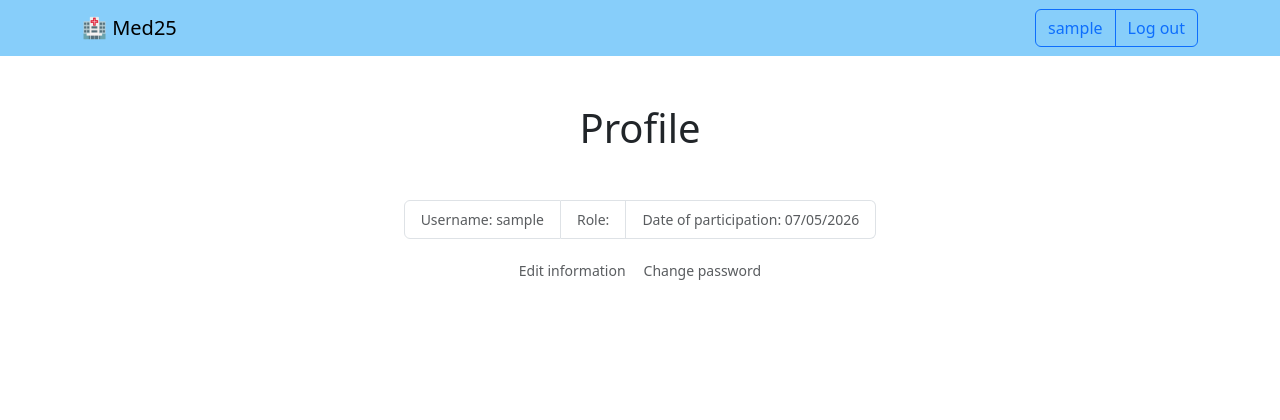
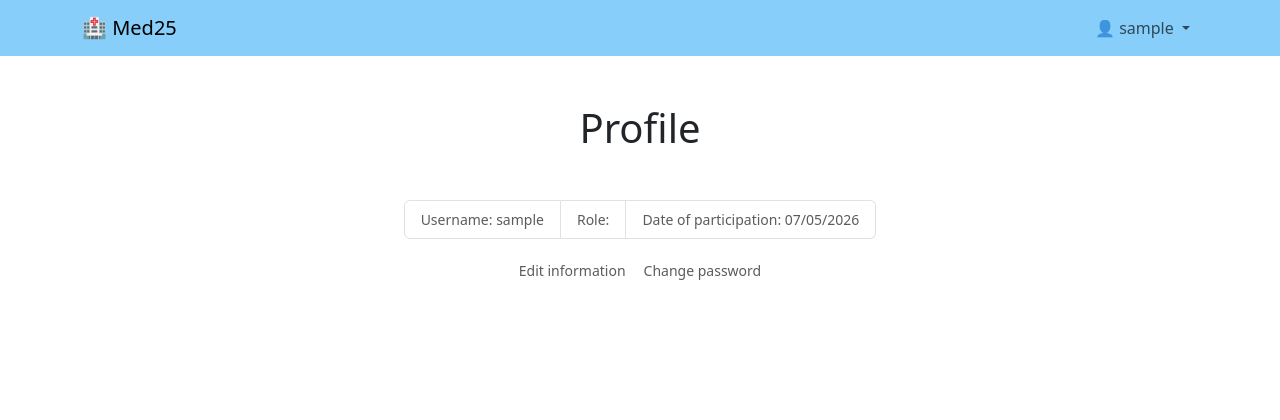
Before and after one commit to DucZuyVuTM/Med25, a Django app: page /accounts/profile/ in a window 1280 px wide. Shown: the top 420 px of the page. Run offline with Django 5.2, Linux system fonts and the light colour scheme; the visitor is signed in with stand-in values (Sample User, id 1); some libraries are stand-ins or nearby versions.

Commit message:
Create homepage and hamburger menu

```diff
--- a/accounts/views.py
+++ b/accounts/views.py
@@ -1,4 +1,3 @@
-from django.contrib.auth.forms import UserCreationForm
 from django.contrib.auth.mixins import LoginRequiredMixin
 from django.urls import reverse_lazy
 from django.views.generic import CreateView, TemplateView, UpdateView
@@ -6,6 +5,10 @@ from .forms import CustomUserCreationForm
 from .models import CustomUser
 
 # Create your views here.
+class HomeView(TemplateView):
+    template_name = 'pages/home.html'
+
+
 class RegistrationView(CreateView):
     form_class = CustomUserCreationForm
     template_name = 'registration/registration_form.html'
--- a/med25/urls.py
+++ b/med25/urls.py
@@ -16,8 +16,7 @@ Including another URLconf
 """
 from django.contrib import admin
 from django.urls import path, include
-from django.views.generic import RedirectView
-from accounts.views import RegistrationView
+from accounts.views import RegistrationView, HomeView
 
 urlpatterns = [
     path('admin/', admin.site.urls),
@@ -26,8 +25,8 @@ urlpatterns = [
     path('auth/', include('django.contrib.auth.urls')),
     path('auth/registration/', RegistrationView.as_view(), name='registration'),
 
-    # Home → redirect to profile
-    path('', RedirectView.as_view(pattern_name='accounts:profile'), name='home'),
+    # Homepage
+    path('', HomeView.as_view(), name='home'),
 
     # Apps
     path('accounts/', include('accounts.urls')),
--- a/templates/includes/header.html
+++ b/templates/includes/header.html
@@ -1,70 +1,83 @@
 {% load static %}
-<header class="sticky-top z-n-50">
-  <nav class="navbar navbar-light" style="background-color: lightskyblue">
+<header class="sticky-top">
+  <nav class="navbar navbar-light navbar-expand-md" style="background-color: lightskyblue">
     <div class="container">
+      <!-- Brand and hamburger button -->
       <a class="navbar-brand" href="{% url 'home' %}">
         🏥 Med25
       </a>
+      <button class="navbar-toggler" type="button" data-bs-toggle="collapse"
+              data-bs-target="#navbarContent" aria-controls="navbarContent"
+              aria-expanded="false" aria-label="Toggle navigation">
+        <span class="navbar-toggler-icon"></span>
+      </button>
+
+      <!-- Collapsible content -->
+      <div class="collapse navbar-collapse" id="navbarContent">
         {% with request.resolver_match.view_name as view_name %}
-        <ul class="nav nav-pills">
+          <ul class="navbar-nav ms-auto mb-2 mb-md-0">
             {% if user.is_authenticated %}
+              <!-- Nav items -->
               {% if user.role == 'patient' %}
                 <li class="nav-item">
-                <a class="nav-link {% if view_name == 'patients:card' %}text-white{% endif %}"
+                  <a class="nav-link {% if view_name == 'patients:card' %}active fw-bold{% endif %}"
                      href="{% url 'patients:card' %}">My Document</a>
                 </li>
                 <li class="nav-item">
-                <a class="nav-link {% if view_name == 'scheduling:list' %}text-white{% endif %}"
+                  <a class="nav-link {% if view_name == 'scheduling:list' %}active fw-bold{% endif %}"
                      href="{% url 'scheduling:list' %}">Schedule</a>
                 </li>
               {% elif user.role == 'doctor' %}
                 <li class="nav-item">
-                <a class="nav-link {% if view_name == 'scheduling:list' %}text-white{% endif %}"
+                  <a class="nav-link {% if view_name == 'scheduling:list' %}active fw-bold{% endif %}"
                      href="{% url 'scheduling:list' %}">Schedule</a>
                 </li>
                 <li class="nav-item">
-                <a class="nav-link {% if view_name == 'patients:list' %}text-white{% endif %}"
+                  <a class="nav-link {% if view_name == 'patients:list' %}active fw-bold{% endif %}"
                      href="{% url 'patients:list' %}">Patient</a>
                 </li>
               {% elif user.role == 'administrator' %}
                 <li class="nav-item">
-                <a class="nav-link {% if view_name == 'patients:list' %}text-white{% endif %}"
+                  <a class="nav-link {% if view_name == 'patients:list' %}active fw-bold{% endif %}"
                      href="{% url 'patients:list' %}">Patient</a>
                 </li>
                 <li class="nav-item">
-                <a class="nav-link {% if view_name == 'scheduling:list' %}text-white{% endif %}"
+                  <a class="nav-link {% if view_name == 'scheduling:list' %}active fw-bold{% endif %}"
                      href="{% url 'scheduling:list' %}">Schedule</a>
                 </li>
                 <li class="nav-item">
-                <a class="nav-link {% if view_name == 'equipment:list' %}text-white{% endif %}"
+                  <a class="nav-link {% if view_name == 'equipment:list' %}active fw-bold{% endif %}"
                      href="{% url 'equipment:list' %}">Equipment</a>
                 </li>
                 <li class="nav-item">
-                <a class="nav-link {% if view_name == 'messaging:inbox' %}text-white{% endif %}"
+                  <a class="nav-link {% if view_name == 'messaging:inbox' %}active fw-bold{% endif %}"
                      href="{% url 'messaging:inbox' %}">Message</a>
                 </li>
               {% endif %}
-            <div class="btn-group ms-2" role="group">
-              <button type="button" class="btn btn-outline-primary">
-                <a class="text-decoration-none text-reset"
-                   href="{% url 'accounts:profile' %}">{{ user.username }}</a>
-              </button>
-              <button type="button" class="btn btn-outline-primary">
-                <a class="text-decoration-none text-reset" href="{% url 'logout' %}">Log out</a>
-              </button>
-            </div>
+
+              <!-- User dropdown -->
+              <li class="nav-item dropdown">
+                <a class="nav-link dropdown-toggle" href="#" id="userDropdown"
+                   role="button" data-bs-toggle="dropdown" aria-expanded="false">
+                  👤 {{ user.username }}
+                </a>
+                <ul class="dropdown-menu dropdown-menu-end" aria-labelledby="userDropdown">
+                  <li><a class="dropdown-item" href="{% url 'accounts:profile' %}">Profile</a></li>
+                  <li><hr class="dropdown-divider"></li>
+                  <li><a class="dropdown-item" href="{% url 'logout' %}">Log out</a></li>
+                </ul>
+              </li>
             {% else %}
-            <div class="btn-group" role="group">
-              <button type="button" class="btn btn-outline-primary">
-                <a class="text-decoration-none text-reset" href="{% url 'login' %}">Log in</a>
-              </button>
-              <button type="button" class="btn btn-outline-primary">
-                <a class="text-decoration-none text-reset" href="{% url 'registration' %}">Sign up</a>
-              </button>
-            </div>
+              <li class="nav-item">
+                <a class="nav-link" href="{% url 'login' %}">Log in</a>
+              </li>
+              <li class="nav-item">
+                <a class="nav-link" href="{% url 'registration' %}">Sign up</a>
+              </li>
             {% endif %}
           </ul>
         {% endwith %}
       </div>
+    </div>
   </nav>
 </header>
```
Also changed, not shown: templates/pages/home.html (added, +49 -0 lines). Lines whose indentation alone changed are shown as unchanged.
